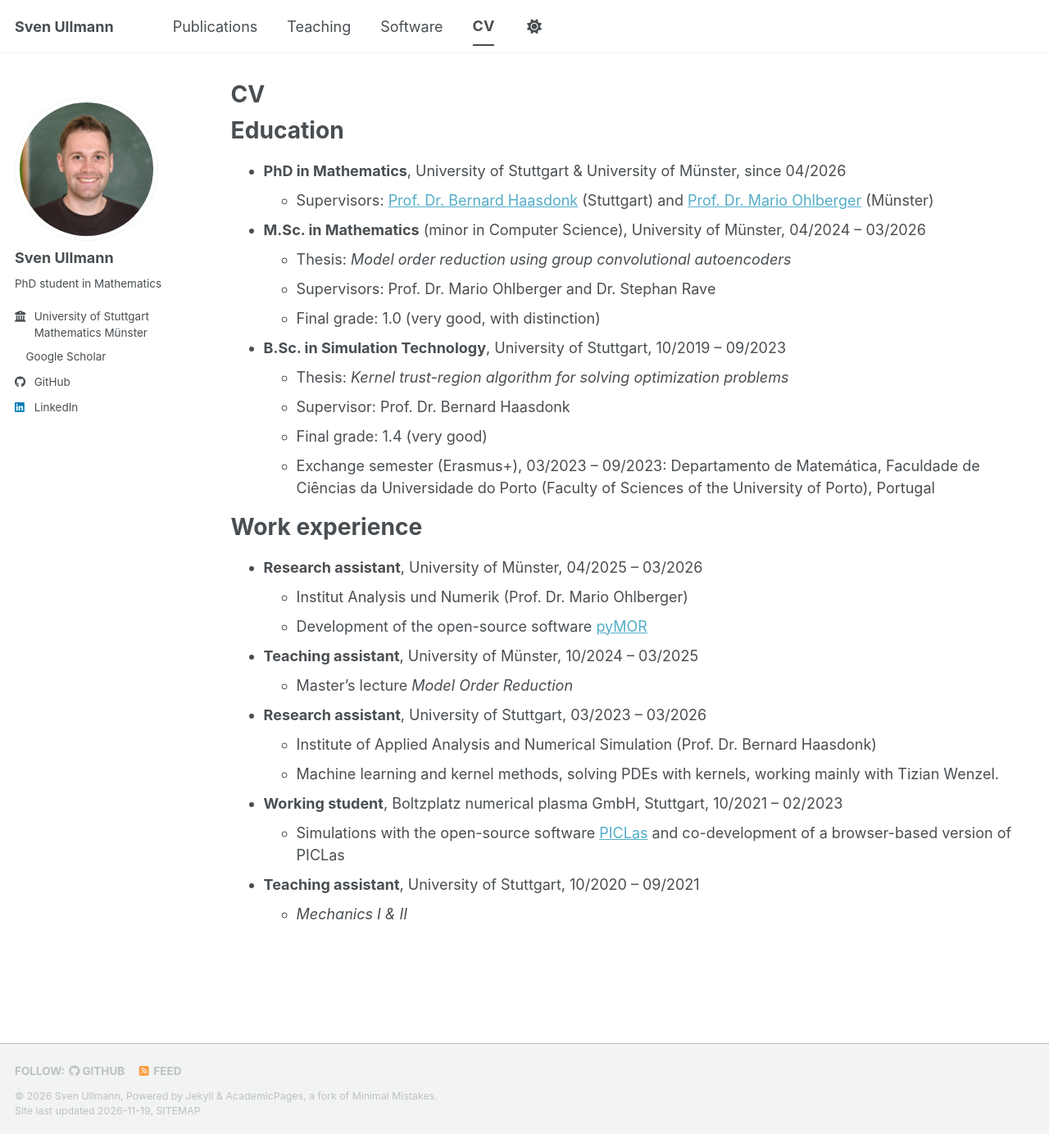
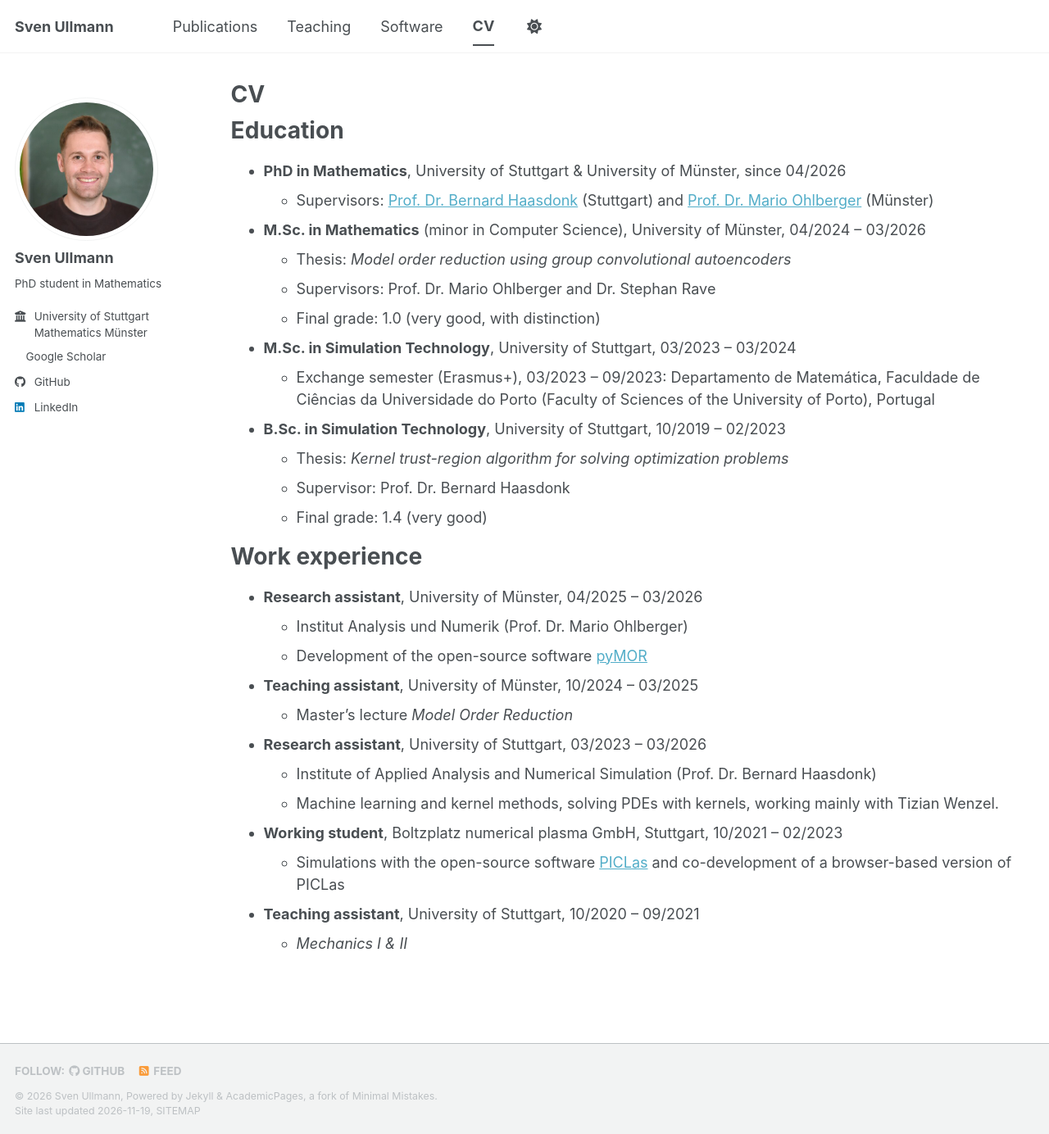
Before and after one commit to ullmannsven/ullmannsven.github.io, a Jekyll site: the page built from _pages/cv.md, in a window 1280 px wide and 1384 px high. Shown: the whole window at 82% size. Built offline with Jekyll 4.4.1, drawn with Linux system fonts in a browser that asks for light colours; a script bundle is joined from its source files by our own code; a style sheet for code colours, icons or effects is not loaded.

Commit message:
Update intro and education

```diff
--- a/_pages/cv.md
+++ b/_pages/cv.md
@@ -17,11 +17,12 @@ Education
   * Thesis: *Model order reduction using group convolutional autoencoders*
   * Supervisors: Prof. Dr. Mario Ohlberger and Dr. Stephan Rave
   * Final grade: 1.0 (very good, with distinction)
-* **B.Sc. in Simulation Technology**, University of Stuttgart, 10/2019 – 09/2023
+* **M.Sc. in Simulation Technology**, University of Stuttgart, 03/2023 – 03/2024
+  * Exchange semester (Erasmus+), 03/2023 – 09/2023: Departamento de Matemática, Faculdade de Ciências da Universidade do Porto (Faculty of Sciences of the University of Porto), Portugal
+* **B.Sc. in Simulation Technology**, University of Stuttgart, 10/2019 – 02/2023
   * Thesis: *Kernel trust-region algorithm for solving optimization problems*
   * Supervisor: Prof. Dr. Bernard Haasdonk
   * Final grade: 1.4 (very good)
-  * Exchange semester (Erasmus+), 03/2023 – 09/2023: Departamento de Matemática, Faculdade de Ciências da Universidade do Porto (Faculty of Sciences of the University of Porto), Portugal
 
 Work experience
 ======
```
